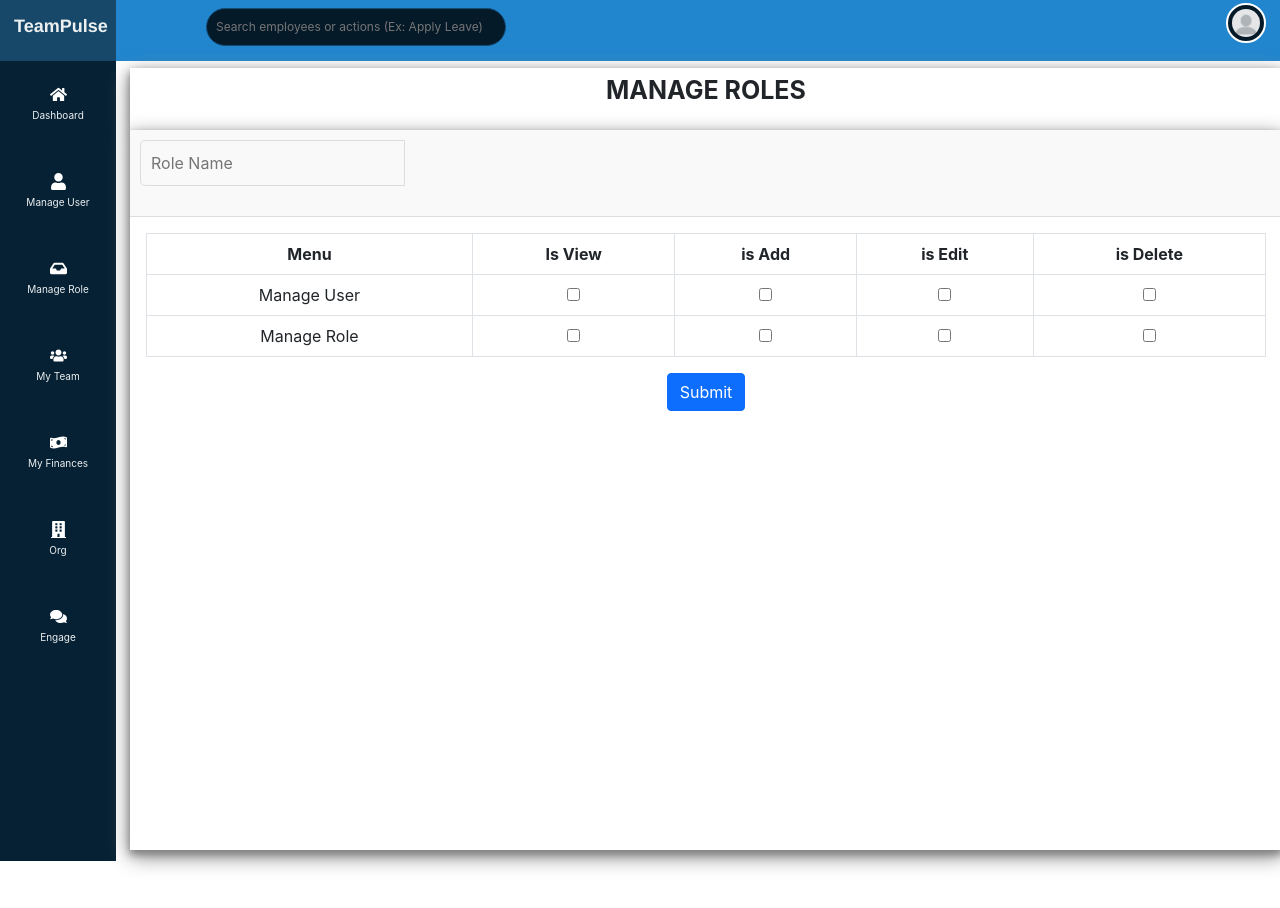
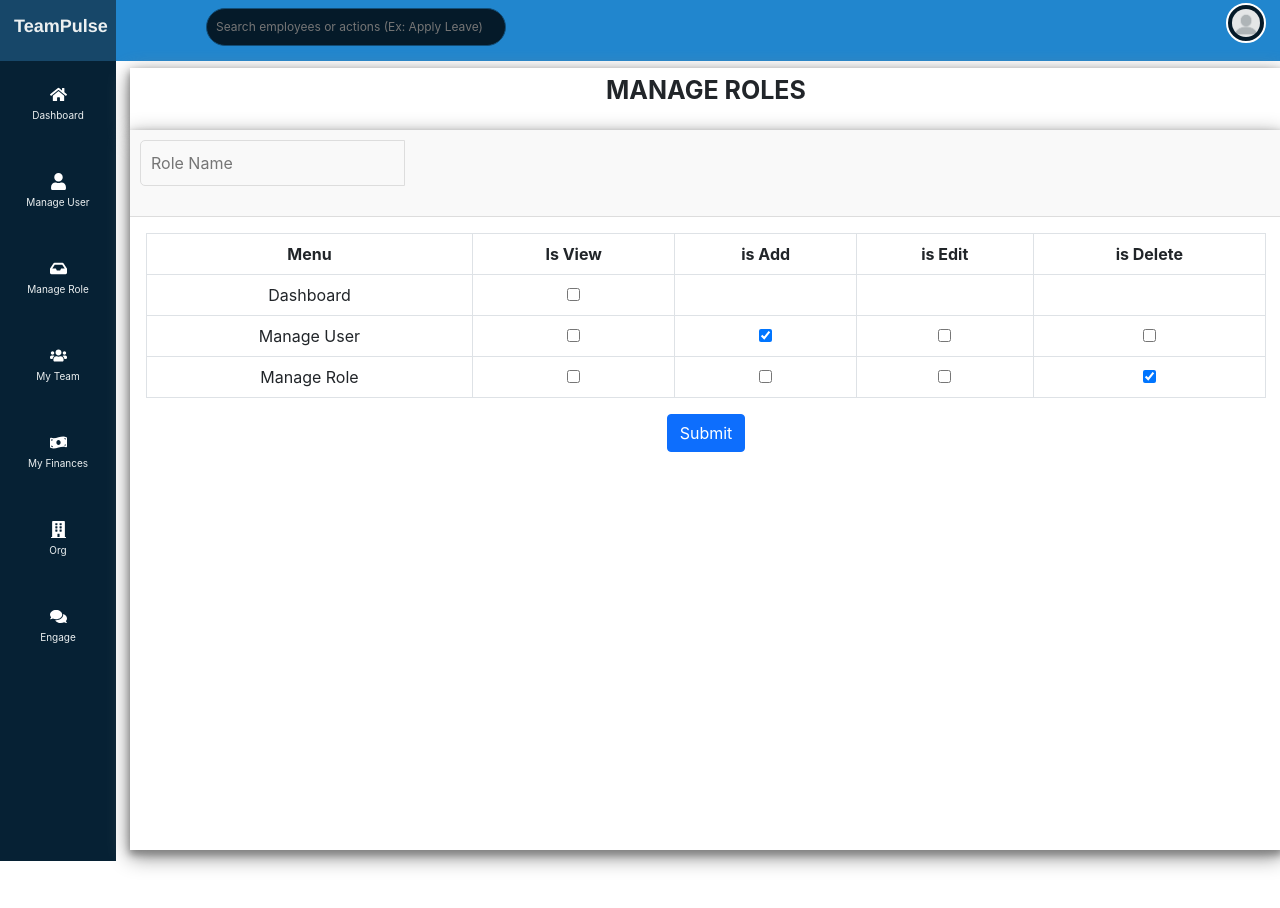
Before and after one commit to garvguptaaa/employee-management, a React (Create React App) app: page /add-role in a window 1280 px wide. Shown: the top 908 px of the page. Built offline with nearby package versions, Linux system fonts and the light colour scheme; sample sign-in values are in the browser's storage.

Commit message:
ADD USER API DONE

```diff
--- a/package.json
+++ b/package.json
@@ -3,6 +3,7 @@
   "version": "0.1.0",
   "private": true,
   "dependencies": {
+    "axios": "^1.7.9",
     "cra-template": "1.2.0",
     "dom": "^0.0.3",
     "react": "^19.0.0",
--- a/src/pages/manage-role/add-edit-role.js
+++ b/src/pages/manage-role/add-edit-role.js
@@ -7,17 +7,43 @@ import {
 import "./ManageRole.css";
 
 const AddEditRole = (props) => {
+  const List = [
+    {
+      name: 'Dashboard',
+      code: 'dashboard',
+      is_view: false,
+      is_add: null,
+      is_edit: null,
+      is_delete: null
+    },
+    {
+      name: 'Manage User',
+      code: 'manage-user',
+      is_view: false,
+      is_add: true,
+      is_edit: false,
+      is_delete: false
+    },
+    {
+      name: 'Manage Role',
+      code: 'manage-role',
+      is_view: false,
+      is_add: false,
+      is_edit: false,
+      is_delete: true
+    },
+
+  ];
   const navigate = useNavigate();
-  const [isOpen, setIsOpen] = useState(false);
+  const [MenuList, setMenuList] = useState(List);
   const {
     handleSubmit,
     register,
     formState: { errors },
   } = useForm();
-  const handleLogin = (data) => {
-    localStorage.setItem('UserData', JSON.stringify(data));
-    props.onLogin()
-    navigate("/home");
+  const onSave = (data) => {
+    console.log('data', data)
+    console.log('MenuList', MenuList)
   };
 
   return (
@@ -26,7 +52,7 @@ const AddEditRole = (props) => {
         <div style={{ fontWeight: 'bold', fontSize: '25px' }} className="m-1">
           <span>MANAGE ROLES</span>
         </div>
-        <form onSubmit={handleSubmit(handleLogin)}>
+        <form onSubmit={handleSubmit(onSave)}>
           <div className="user-shadow">
             <div className="filter-header">
               <Col lg={12}>
@@ -67,21 +93,52 @@ const AddEditRole = (props) => {
                   </tr>
                 </thead>
                 <tbody>
-                  <tr>
-                    <td>Manage User</td>
-                    <td><input type="checkbox" /></td>
-                    <td><input type="checkbox" /></td>
-                    <td><input type="checkbox" /></td>
-                    <td><input type="checkbox" /></td>
-                  </tr>
-                  <tr>
-                    <td>Manage Role</td>
-                    <td><input type="checkbox" /></td>
-                    <td><input type="checkbox" /></td>
-                    <td><input type="checkbox" /></td>
-                    <td><input type="checkbox" /></td>
-                  </tr>
-                  {/* Add more rows as needed */}
+                  {
+                    MenuList && MenuList.map((item, index) => {
+                      return (
+                        <tr key={index}>
+                          <td>{item.name}</td>
+                          <td>
+                            {
+                              item.is_view != null ? <input type="checkbox" checked={item.is_view} onChange={(e) => {
+                                const updatedMenuList = [...MenuList];
+                                updatedMenuList[index].is_view = e.target.checked;
+                                setMenuList(updatedMenuList);
+                              }} /> : ''
+                            }
+                          </td>
+                          <td>
+                            {
+                              item.is_add != null ? <input type="checkbox" checked={item.is_add} onChange={(e) => {
+                                const updatedMenuList = [...MenuList];
+                                updatedMenuList[index].is_add = e.target.checked;
+                                setMenuList(updatedMenuList);
+                              }} /> : ''
+                            }
+                          </td>
+                          <td>
+                            {
+                              item.is_edit != null ? <input type="checkbox" checked={item.is_edit} onChange={(e) => {
+                                const updatedMenuList = [...MenuList];
+                                updatedMenuList[index].is_edit = e.target.checked;
+                                setMenuList(updatedMenuList);
+                              }} /> : ''
+                            }
+                          </td>
+                          <td>
+                            {
+                              item.is_delete != null ? <input type="checkbox" checked={item.is_delete} onChange={(e) => {
+                                const updatedMenuList = [...MenuList];
+                                updatedMenuList[index].is_delete = e.target.checked;
+                                setMenuList(updatedMenuList);
+                              }} /> : ''
+                            }
+                          </td>
+                        </tr>
+                      )
+
+                    })
+                  }
                 </tbody>
               </table>
               <button onClick={() => navigate('/add-role')} className="btn btn-primary">
--- a/src/pages/manage-user/ManageUser.js
+++ b/src/pages/manage-user/ManageUser.js
@@ -5,6 +5,7 @@ import {
   Col, Offcanvas, OffcanvasBody, OffcanvasHeader, Row
 } from "reactstrap";
 import "./ManageUser.css";
+import axios from 'axios';
 
 const ManageUser = (props) => {
   const navigate = useNavigate();
@@ -14,8 +15,19 @@ const ManageUser = (props) => {
     register,
     formState: { errors },
   } = useForm();
-  const handleLogin = (data) => {
-    console.log('data', data)
+
+
+  const onSave = (data) => {
+    const baseURL = 'http://your-api-base-url.com'; // Replace with your actual base URL
+    axios.post(`${baseURL}/add-user`, data)
+      .then(response => {
+      console.log('User added successfully', response);
+      setIsOpen(false);
+      navigate('/manage-user'); // Navigate to user list or any other page
+      })
+      .catch(error => {
+      console.error('There was an error adding the user!', error);
+      });
   };
 
   return (
@@ -89,7 +101,7 @@ const ManageUser = (props) => {
         </OffcanvasHeader>
         <OffcanvasBody>
           <strong>
-            <form onSubmit={handleSubmit(handleLogin)}>
+            <form onSubmit={handleSubmit(onSave)}>
               <div className="input-group">
                 <input
                   type="text"
```
Also changed, not shown: 1 other file (tests, documents, lock files or other folders).
